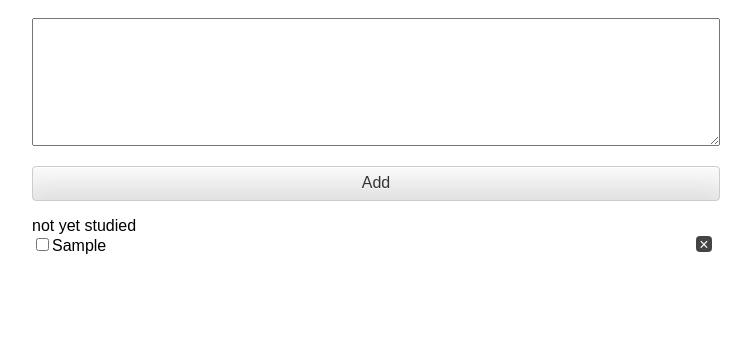
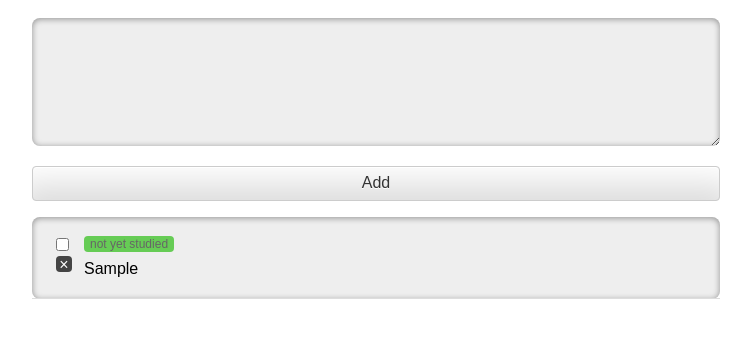
Before and after one commit to Daniel-Hug/memorize, a website: page index.html in a window 1280 px wide. Both pictures are taken after typing "Sample" into the empty fields and a click on the button "Add". Shown: the part 72-410 px from the top of the page, without its empty margins (264-1015 px from the left). Drawn offline with Linux system fonts and the light colour scheme.

Commit message:
design refresh

```diff
--- a/index.html
+++ b/index.html
@@ -15,6 +15,12 @@
 	<!-- CSS -->
 	<link rel="stylesheet" href="bower_components/FatUI/FatUI.css">
 	<link rel="stylesheet" href="src/css/app.css">
+
+	<!-- modules -->
+
+		<!-- cards -->
+		<link rel="stylesheet" href="src/views/cards/cards.css">
+		<link rel="stylesheet" href="src/views/cards/card.css">
 </head>
 <body>
 	<h1>Flash Cards</h1>
--- a/src/css/app.css
+++ b/src/css/app.css
@@ -3,6 +3,7 @@ body {
 	margin: 32px auto;
 	padding: 0 16px;
 	font-family: sans-serif;
+	background-color: white;
 }
 
 h1 {
@@ -11,20 +12,30 @@ h1 {
 
 #form-add-card textarea {
 	min-height: 128px;
+	padding: 12px;
+	border-radius: 8px;
+	border: none;
+	box-shadow: 0 1px 6px rgba(0,0,0,.4) inset;
+	background-color: #eee;
 }
 
 #cards {
 	padding: 0;
 	list-style: none;
+	background-color: #eee;
+	box-shadow: 0 1px 6px rgba(0,0,0,.4) inset;
+	border-radius: 8px;
 }
 
 #cards li {
-	margin: 16px 0;
+	padding: 20px 24px;
+	/* background-color: #eaeaea; */
+	border-bottom: 1px solid #ddd;
 }
 
 #cards .delete {
 	/* position and box model */
-	float: right;
+	/* float: right; */
 	padding: 0;
 	height: 16px;
 	width: 16px;
--- /dev/null
+++ b/src/views/cards/card.css
@@ -0,0 +1,48 @@
+#cards li {
+	padding: 20px 24px;
+	/* background-color: #eaeaea; */
+	border-bottom: 1px solid #ddd;
+}
+
+#cards .delete {
+	/* position and box model */
+	/* float: right; */
+	padding: 0;
+	height: 16px;
+	width: 16px;
+	border: 0;
+	margin-right: 8px;
+	margin-top: 1px;
+
+	/* style */
+	background: #444;
+	box-shadow: none;
+	text-shadow: none;
+	color: white;
+}
+
+.controls {
+    float: left;
+    height: 100%;
+    /* border-right: 1px solid #ccc; */
+    width: 28px;
+    padding-right: 12px;
+}
+
+#cards input[type="checkbox"] {
+    font-size: 2em;
+    margin: 0;
+}
+
+#cards .tag {
+    background-color: #66cc55;
+    font-size: 12px;
+    padding: 1px 6px;
+    border-radius: 4px;
+    vertical-align: top;
+    color: #666;
+}
+
+.card-header {
+    padding-bottom: 5px;
+}
--- a/src/views/cards/card.js
+++ b/src/views/cards/card.js
@@ -22,14 +22,7 @@
 
 		// render li
 		var li = DOM.buildNode({el: 'li', kids: [
-			{ _className: 'card-header', kids: [
-				// if studied at all
-				card.studyDates && card.studyDates.length ?
-					// show when it's due for review
-					'due ' + h.daysAgo(-card.priority) :
-
-					'not yet studied'
-			] },
+			{ _className: 'controls', kids: [
 				{ el: 'input', type: 'checkbox', _checked: checked, _disabled: checked, on_change: function markCardStudied() {
 					this.disabled = true;
 					studyDates.push(Date.now());
@@ -41,7 +34,17 @@
 				} },
 				{ el: 'button', kid: '×', _className: 'delete', _title: 'delete', on_click: function deleteCard() {
 					app.cards.remove(card);
-			} },
+				} }
+			] },
+			{ _className: 'card-header', kids: [
+				{ el: 'span', _className: 'tag due-msg', kids: [
+					// if studied at all
+					card.studyDates && card.studyDates.length ?
+						// show when it's due for review
+						'due ' + h.daysAgo(-card.priority) :
+						'not yet studied'
+				] }
+			] },
 			card.text
 		] });
 
--- /dev/null
+++ b/src/views/cards/cards.css
@@ -0,0 +1,16 @@
+#form-add-card textarea {
+	min-height: 128px;
+	padding: 12px;
+	border-radius: 8px;
+	border: none;
+	box-shadow: 0 1px 6px rgba(0,0,0,.4) inset;
+	background-color: #eee;
+}
+
+#cards {
+	padding: 0;
+	list-style: none;
+	background-color: #eee;
+	box-shadow: 0 1px 6px rgba(0,0,0,.4) inset;
+	border-radius: 8px;
+}
```
Lines whose indentation alone changed are shown as unchanged.
